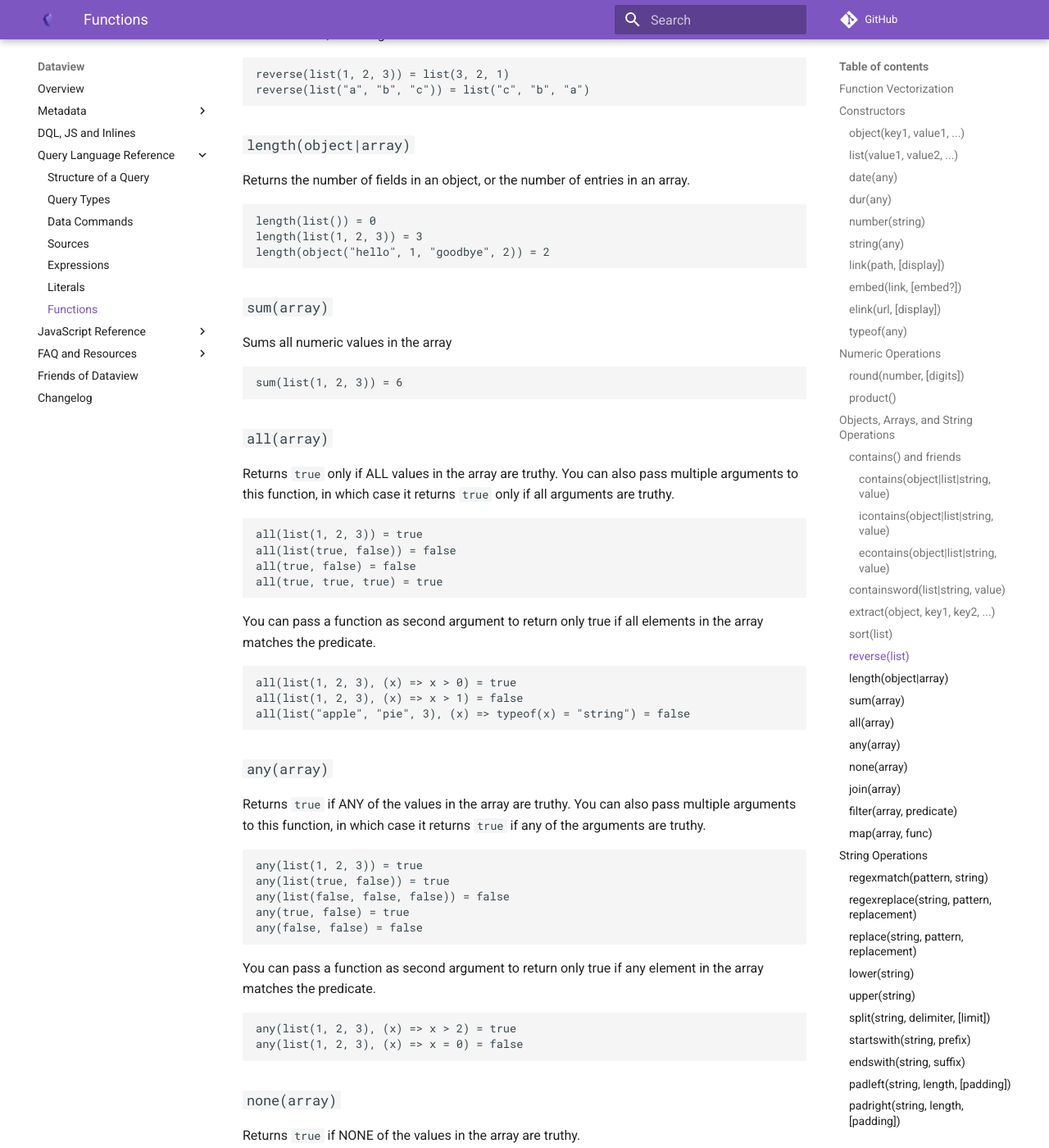
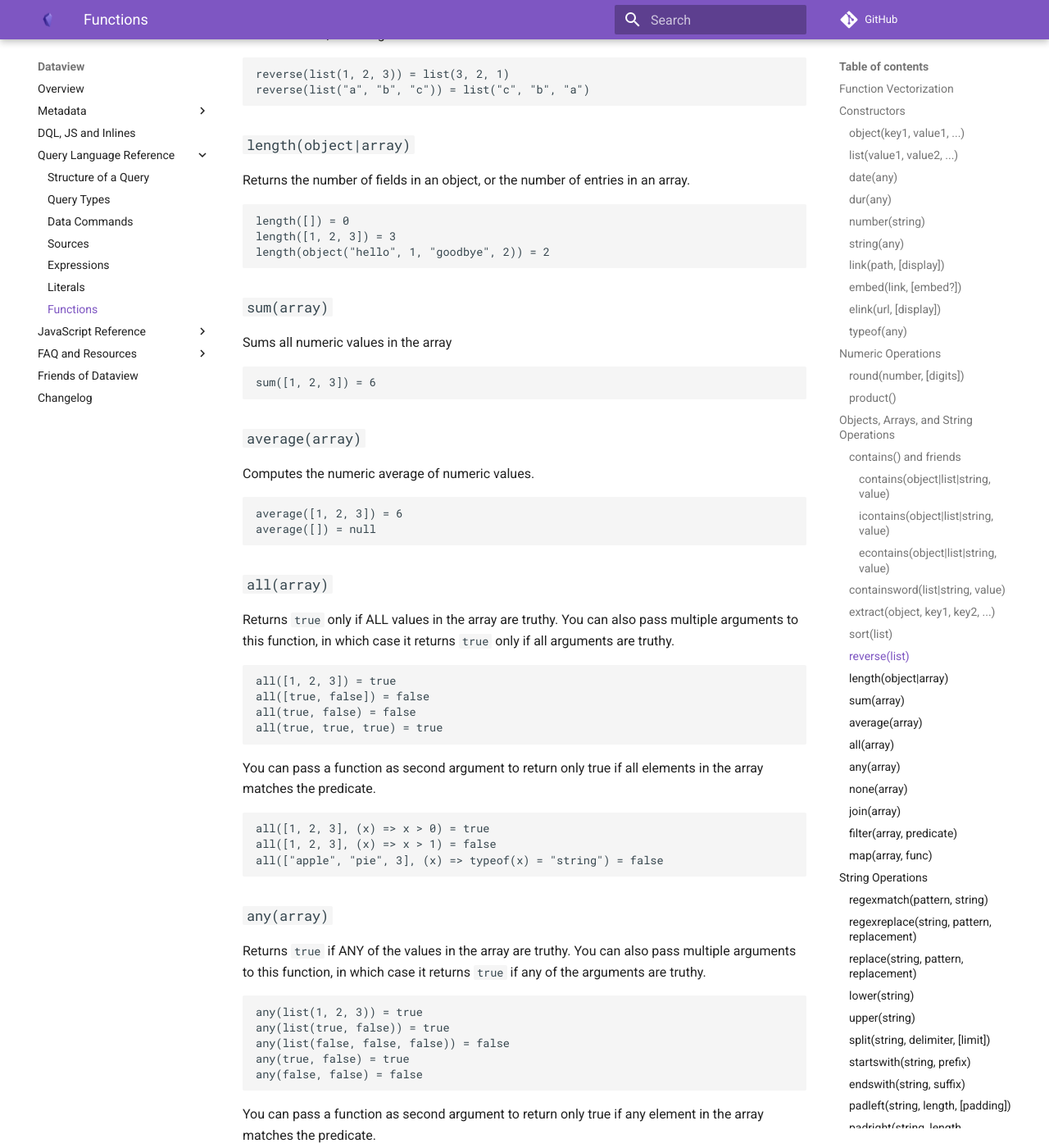
Before and after one commit to blacksmithgu/obsidian-dataview, an MkDocs documentation site: the page built from docs/docs/reference/functions.md, in a window 1280 px wide and 1400 px high, scrolled down 5785 px. Shown: the whole window at 82% size. Built offline with MkDocs 1.6.1 and Material for MkDocs 9.7.7, drawn with Linux system fonts in a browser that asks for light colours; comment, search, counter and statistics services are not loaded.

Commit message:
Add the average function

````diff
--- a/docs/docs/reference/functions.md
+++ b/docs/docs/reference/functions.md
@@ -278,8 +278,8 @@ reverse(list("a", "b", "c")) = list("c", "b", "a")
 Returns the number of fields in an object, or the number of entries in an array.
 
 ```
-length(list()) = 0
-length(list(1, 2, 3)) = 3
+length([]) = 0
+length([1, 2, 3]) = 3
 length(object("hello", 1, "goodbye", 2)) = 2
 ```
 
@@ -288,7 +288,16 @@ length(object("hello", 1, "goodbye", 2)) = 2
 Sums all numeric values in the array
 
 ```
-sum(list(1, 2, 3)) = 6
+sum([1, 2, 3]) = 6
+```
+
+### `average(array)`
+
+Computes the numeric average of numeric values.
+
+```
+average([1, 2, 3]) = 6
+average([]) = null
 ```
 
 ### `all(array)`
@@ -297,8 +306,8 @@ Returns `true` only if ALL values in the array are truthy. You can also pass mul
 which case it returns `true` only if all arguments are truthy.
 
 ```
-all(list(1, 2, 3)) = true
-all(list(true, false)) = false
+all([1, 2, 3]) = true
+all([true, false]) = false
 all(true, false) = false
 all(true, true, true) = true
 ```
@@ -306,9 +315,9 @@ all(true, true, true) = true
 You can pass a function as second argument to return only true if all elements in the array matches the predicate.
 
 ```
-all(list(1, 2, 3), (x) => x > 0) = true
-all(list(1, 2, 3), (x) => x > 1) = false
-all(list("apple", "pie", 3), (x) => typeof(x) = "string") = false
+all([1, 2, 3], (x) => x > 0) = true
+all([1, 2, 3], (x) => x > 1) = false
+all(["apple", "pie", 3], (x) => typeof(x) = "string") = false
 ```
 
 ### `any(array)`
````
Also changed, not shown: 2 other files.
